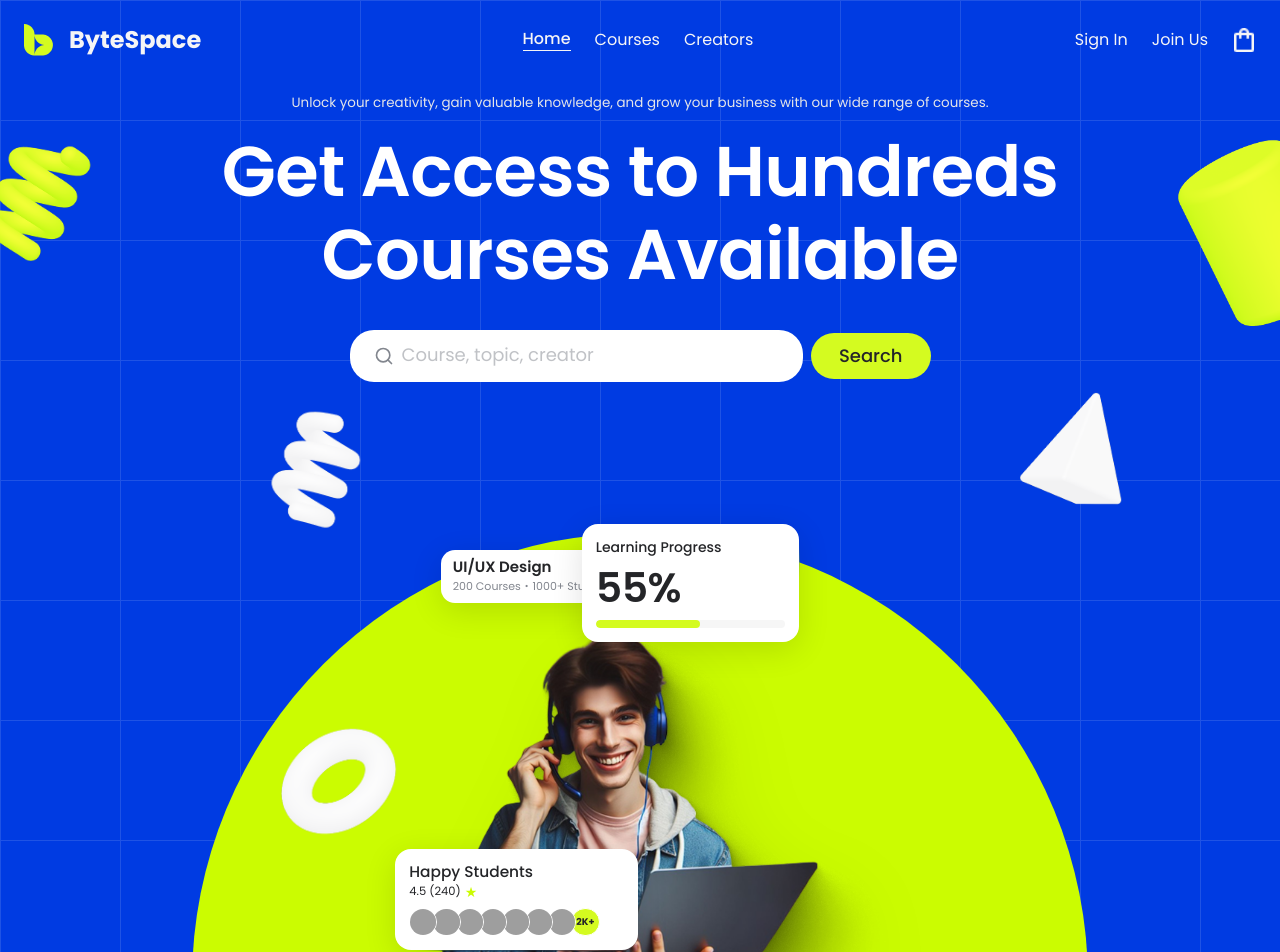
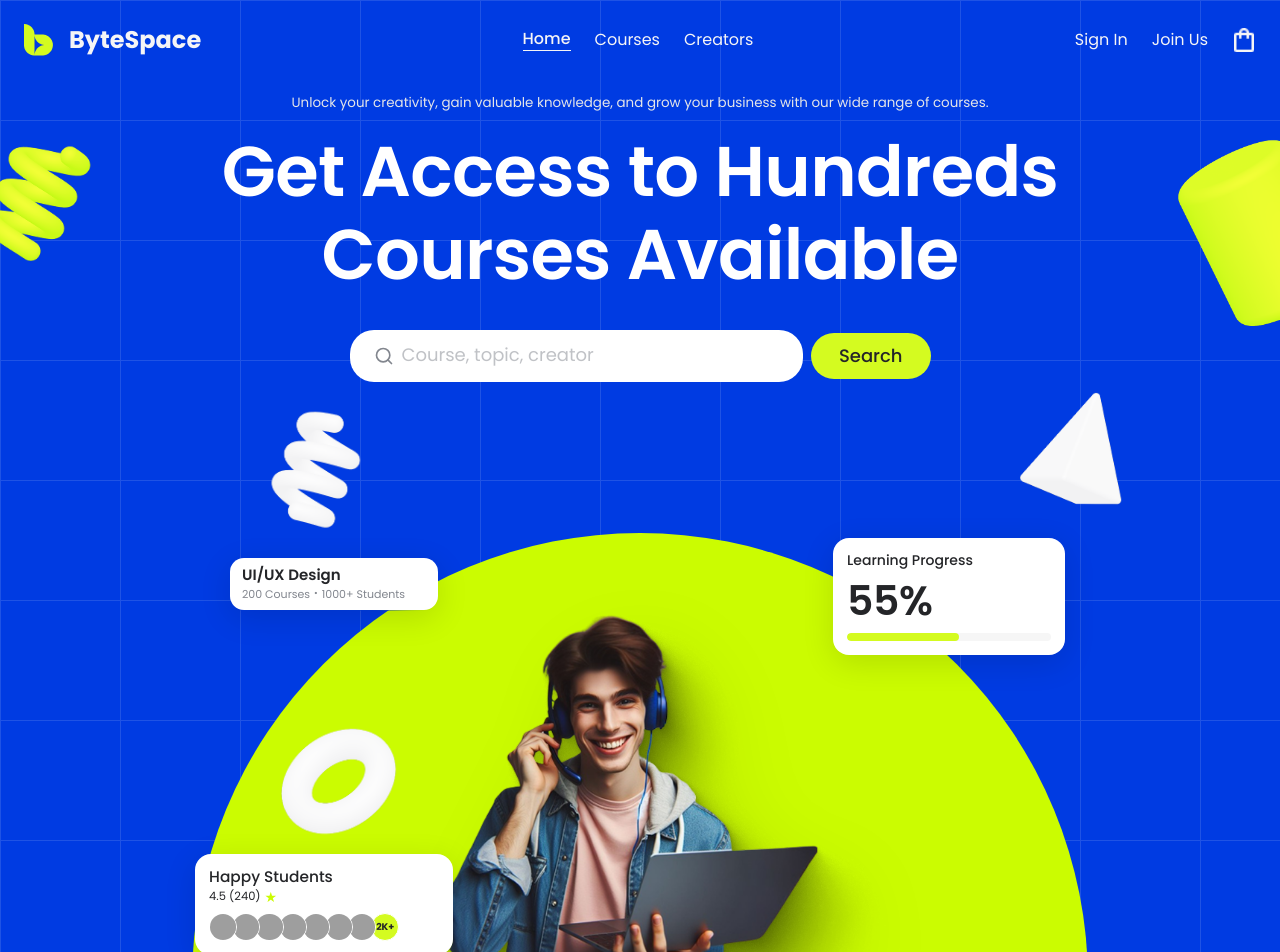
Before and after one commit to ashrafalve/bytespace, a Next.js app: page / in a window 1280 px wide. Shown: the top 952 px of the page. Built offline with nearby package versions, Linux system fonts and the light colour scheme; grey boxes are pictures that could not be loaded.

Commit message:
fix(hero): fix hero floating cards responsive alignment for 1020px-1700px viewports

```diff
--- a/app/components/HeroSection.tsx
+++ b/app/components/HeroSection.tsx
@@ -226,9 +226,9 @@ export default function HeroSection() {
           className="relative w-full flex justify-center items-end"
           style={{
             maxWidth: "1200px",
-            minHeight: "clamp(220px, 42vw, 541px)",
+            minHeight: "clamp(260px, 42vw, 541px)",
             marginTop: "clamp(8px, 3vw, 32px)",
-            paddingBottom: "0px",
+            paddingBottom: "16px",
             marginBottom: "0px",
           }}
         >
@@ -260,9 +260,6 @@ export default function HeroSection() {
             className="floating-card hero-card-1"
             style={{
               position: "absolute",
-              left: "clamp(4px, calc(50% - 24vw), calc(50% - 290px))",
-              top: "clamp(10px, 8vw, 150px)",
-              width: "clamp(112px, 16vw, 208px)",
               backgroundColor: "#FFFFFF",
               borderRadius: "clamp(8px, 1.2vw, 14px)",
               padding: "clamp(4px, 0.9vw, 8px) clamp(6px, 1.2vw, 12px)",
@@ -298,9 +295,6 @@ export default function HeroSection() {
             className="floating-card hero-card-2"
             style={{
               position: "absolute",
-              right: "clamp(4px, calc(50% - 24vw), calc(50% - 280px))",
-              top: "clamp(8px, 6vw, 130px)",
-              width: "clamp(105px, 17vw, 232px)",
               backgroundColor: "#FFFFFF",
               borderRadius: "clamp(8px, 1.3vw, 16px)",
               padding: "clamp(6px, 1.1vw, 16px)",
@@ -362,9 +356,6 @@ export default function HeroSection() {
             className="floating-card hero-card-3"
             style={{
               position: "absolute",
-              left: "clamp(4px, calc(50% - 26vw), calc(50% - 330px))",
-              bottom: "clamp(8px, 3vw, 35px)",
-              width: "clamp(128px, 19vw, 258px)",
               backgroundColor: "#FFFFFF",
               borderRadius: "clamp(8px, 1.3vw, 16px)",
               padding: "clamp(6px, 1.1vw, 16px)",
--- a/app/globals.css
+++ b/app/globals.css
@@ -45,11 +45,61 @@ body {
   .growth-row > div { width: 100% !important; flex: none !important; min-width: 0 !important; max-width: 100% !important; }
 }
 
-/* Hero floating card nudges — desktop only */
+/* Hero floating cards — precision responsive positioning */
+.hero-card-1 {
+  left: clamp(4px, 2%, 16px) !important;
+  top: 15px !important;
+  width: clamp(112px, 32vw, 150px) !important;
+}
+
+.hero-card-2 {
+  right: clamp(4px, 2%, 16px) !important;
+  top: 10px !important;
+  width: clamp(112px, 32vw, 160px) !important;
+}
+
+.hero-card-3 {
+  left: clamp(4px, 2%, 16px) !important;
+  bottom: 8px !important;
+  width: clamp(130px, 38vw, 180px) !important;
+}
+
+/* Tablet & Mid-range (640px to 1023px) */
+@media (min-width: 640px) {
+  .hero-card-1 {
+    left: clamp(12px, calc(50% - 330px), 110px) !important;
+    top: clamp(25px, 6vw, 75px) !important;
+    width: clamp(140px, 18vw, 175px) !important;
+  }
+  .hero-card-2 {
+    right: clamp(12px, calc(50% - 330px), 100px) !important;
+    top: clamp(20px, 5vw, 65px) !important;
+    width: clamp(150px, 20vw, 195px) !important;
+  }
+  .hero-card-3 {
+    left: clamp(12px, calc(50% - 340px), 90px) !important;
+    bottom: clamp(12px, 3vw, 25px) !important;
+    width: clamp(160px, 22vw, 215px) !important;
+  }
+}
+
+/* Desktop & Large Screen (1024px to 1920px+) */
 @media (min-width: 1024px) {
-  .hero-card-1 { left: clamp(4px, calc(50% - 24vw + 108px), calc(50% - 182px)) !important; }
-  .hero-card-2 { right: clamp(4px, calc(50% - 24vw + 148px), calc(50% - 132px)) !important; }
-  .hero-card-3 { left: clamp(4px, calc(50% - 26vw + 88px), calc(50% - 242px)) !important; }
+  .hero-card-1 {
+    left: calc(50% - 410px) !important;
+    top: 110px !important;
+    width: 208px !important;
+  }
+  .hero-card-2 {
+    right: calc(50% - 425px) !important;
+    top: 90px !important;
+    width: 232px !important;
+  }
+  .hero-card-3 {
+    left: calc(50% - 445px) !important;
+    bottom: 30px !important;
+    width: 258px !important;
+  }
 }
 
 /* Hero subtitle — keep on a single line on desktop */
```
